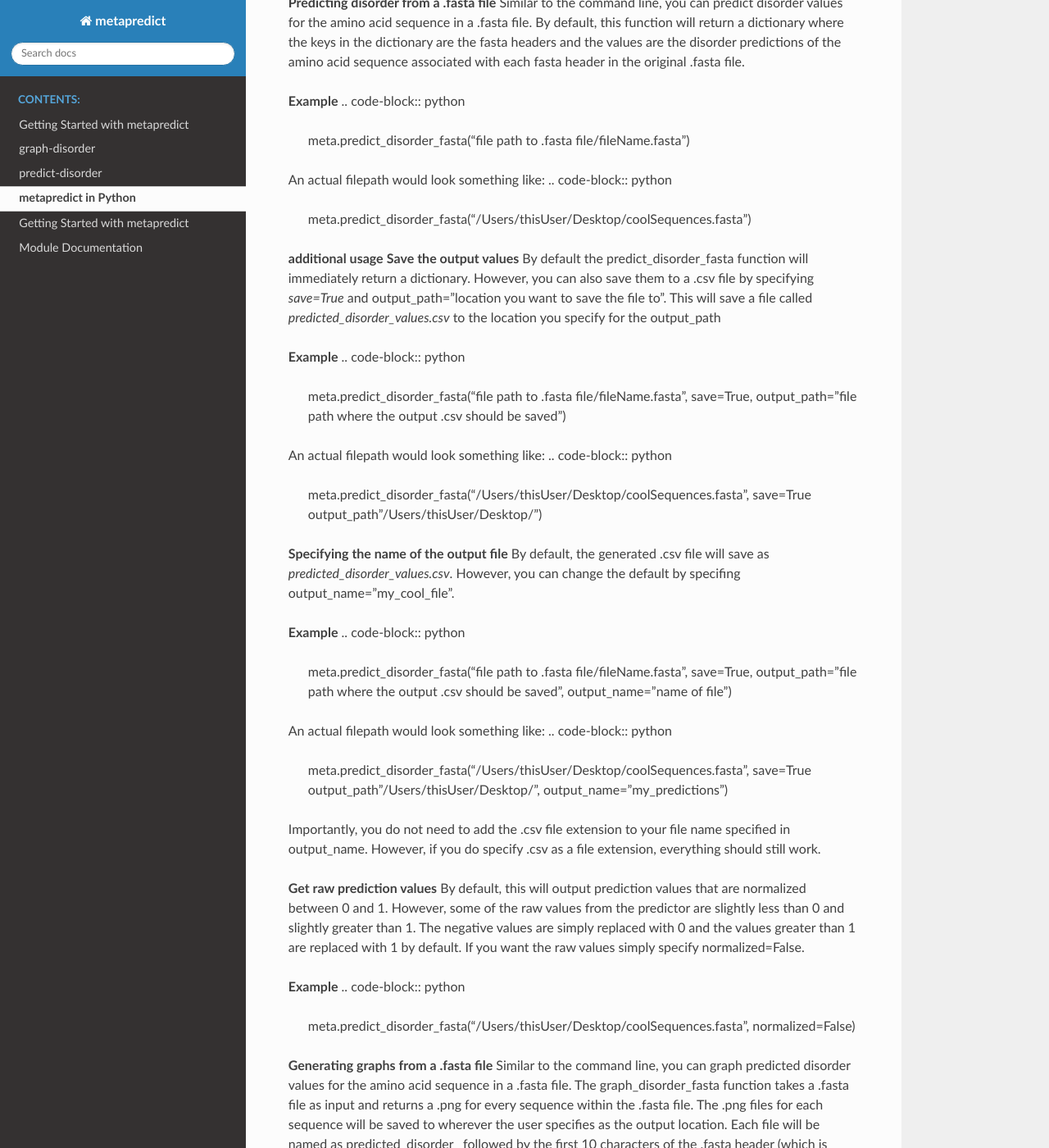
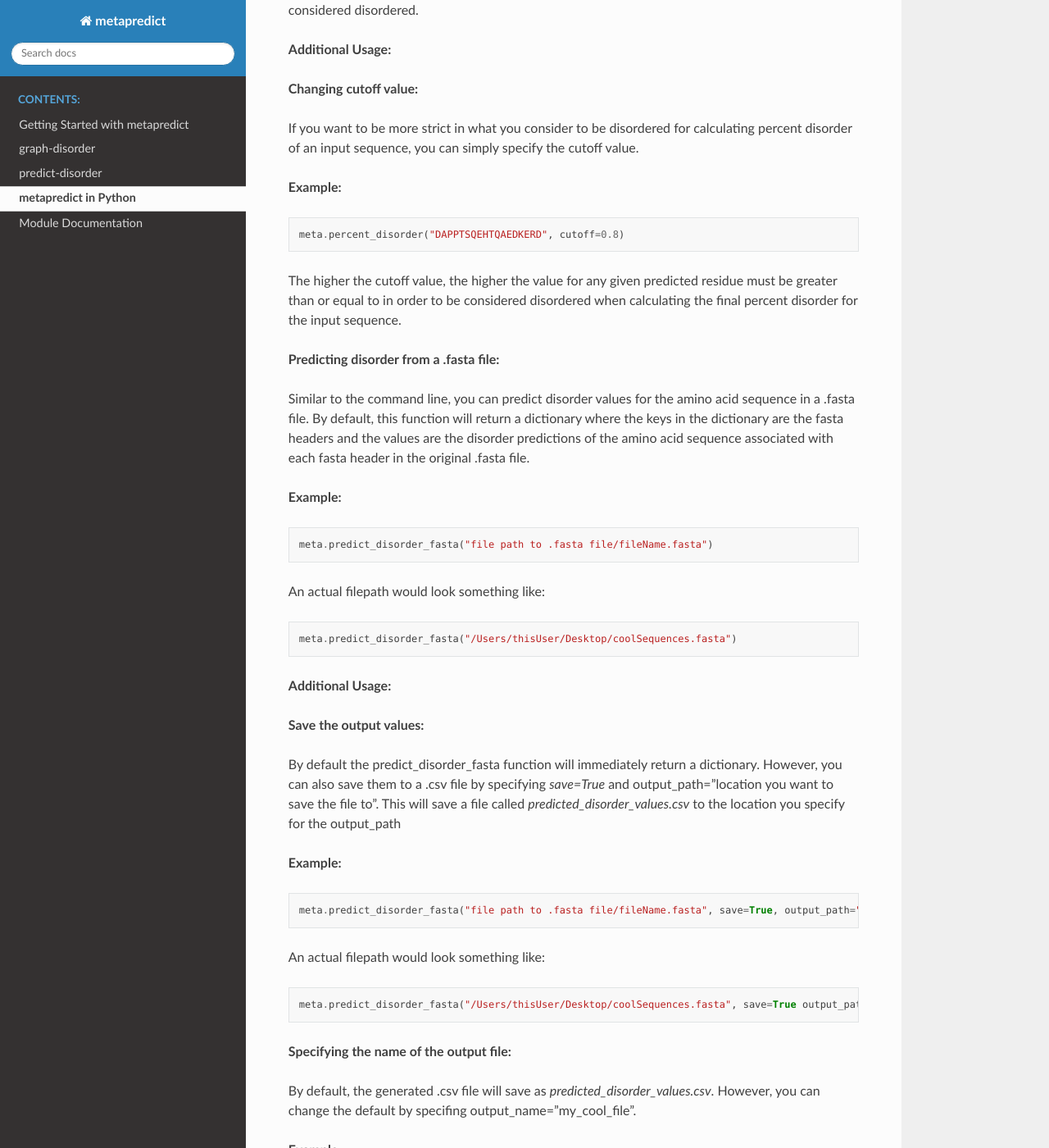
Before and after one commit to idptools/metapredict, a Sphinx documentation site: the page built from docs/usage/using-in-python.rst, in a window 1280 px wide and 1400 px high, scrolled down 1736 px. Shown: the whole window at 82% size. Built offline with Sphinx 7.4.7 and the Read the Docs theme 2.0.0, drawn with Linux system fonts in a browser that asks for light colours; the version number could not be read and is left out; some of the changed text lies outside the part shown.

Commit message:
further updates to documentation

```diff
--- a/docs/api.rst
+++ b/docs/api.rst
@@ -1,23 +1,10 @@
 Module Documentation
 ====================
 
-brnn_architecture.py
---------------------
+meta_predict_disorder.py
+------------------------
 
-.. automodule:: metapredict.brnn_architecture
-   :noindex:
-   :members:
-
-encode_sequence.py
-------------------
-
-.. automodule:: metapredict.encode_sequence
-   :members:
-
-metapredict.py
----------------------
-
-.. automodule:: metapredict.meta
+.. automodule:: metapredict.meta_predict_disorder
    :members:
 
 meta_graph.py
@@ -26,8 +13,14 @@ meta_graph.py
 .. automodule:: metapredict.meta_graph
    :members:
 
-meta_predict_disorder.py
-------------------------
+brnn_architecture.py
+--------------------
 
-.. automodule:: metapredict.meta_predict_disorder
+.. automodule:: metapredict.brnn_architecture
    :members:
+
+encode_sequence.py
+------------------
+
+.. automodule:: metapredict.encode_sequence
+   :members:
--- a/docs/index.rst
+++ b/docs/index.rst
@@ -14,5 +14,4 @@ Welcome to metapredict's documentation!
    usage/graph-disorder
    usage/predict-disorder
    usage/using-in-python
-   getting_started
    api
--- a/docs/usage/using-in-python.rst
+++ b/docs/usage/using-in-python.rst
@@ -11,7 +11,8 @@ First import metapredict -
 
 Once metapredict is imported you can work with individual sequences or .fasta files.
 
-**predicting disorder**
+**predicting disorder:**
+
 The predict_disorder function will return a list of predicted disorder value for each residue of the input sequence. The input sequence should be a string.
 
 .. code-block:: python
@@ -25,47 +26,58 @@ By default, the values are normalized between 1, but the user can get the raw pr
 	meta.predict_disorder("DAPTSQEHTQAEDKERDSKTHPQKKQSPS", normalized=False)
 
 
-**graphing disorder**
+**graphing disorder:**
+
 The graph_disorder function will show a plot of the predicted disorder values across the input amino acid sequence.
 
 .. code-block:: python
 
 	meta.graph_disorder("DAPTSQEHTQAEDKERDSKTHPQKKQSPS")
 
-**additional usage**
-**Changing title of generated graph**
+**Additional Usage:**
+
+**Changing title of generated graph:**
+
 There are two parameters that the user can change easily for graphing disorder. The first is the name of the title for the generate graph. The name by default is blank and the title of the graph is simply *Predicted Protein Disorder*. However, the name can be specified in order to add the name of the protein after the default title. For example, specifing name = "- PAB1" would result in a title of *Predicted Protein Disorder - PAB1*.
 
-**Example**
+**Example:**
+
 .. code-block:: python
 
 	meta.graph_disorder("DAPPTSQEHTQAEDKERD", name="Name of this nonexistant protein")
 
-**Changing the resolution of the generate graph**
+**Changing the resolution of the generate graph:**
+
 By default, the output graph has a DPI of 150. However, the user can change the DPI of the generated graph (higher values have greater resolution). To do so, simply specify DPI="Number" where the number is an integer.
 
-**Example**
+**Example:**
+
 .. code-block:: python
 
 	meta.graph_disorder("DAPPTSQEHTQAEDKERD", DPI=300)
 
 
-**Calculating percent disorder**
+**Calculating percent disorder:**
+
 The percent_disorder function will return the percent of disordered residues in a sequence (as a decimal value).
 
-**Example**
+**Example:**
+
 .. code-block:: python
 
 	meta.percent_disorder("DAPPTSQEHTQAEDKERD")
 
 By default, this uses a cutoff predicted value of equal to or greater than 0.5 for a residue to be considered disordered.
 
-**additional usage**
-**Changing cutoff value**
+**Additional Usage:**
+
+**Changing cutoff value:**
+
 If you want to be more strict in what you consider to be disordered for calculating percent disorder of an input sequence, you can simply specify the cutoff value.
 
 
-**Example**
+**Example:**
+
 .. code-block:: python
 
 	meta.percent_disorder("DAPPTSQEHTQAEDKERD", cutoff=0.8)
@@ -73,43 +85,53 @@ If you want to be more strict in what you consider to be disordered for calculat
 The higher the cutoff value, the higher the value for any given predicted residue must be greater than or equal to in order to be considered disordered when calculating the final percent disorder for the input sequence.
 
 
-**Predicting disorder from a .fasta file**
+**Predicting disorder from a .fasta file:**
+
 Similar to the command line, you can predict disorder values for the amino acid sequence in a .fasta file. By default, this function will return a dictionary where the keys in the dictionary are the fasta headers and the values are the disorder predictions of the amino acid sequence associated with each fasta header in the original .fasta file.
 
-**Example**
+**Example:**
+
 .. code-block:: python
 
 	meta.predict_disorder_fasta("file path to .fasta file/fileName.fasta")
 
 An actual filepath would look something like:
+
 .. code-block:: python
 
 	meta.predict_disorder_fasta("/Users/thisUser/Desktop/coolSequences.fasta")
 
 
-**additional usage**
-**Save the output values**
+**Additional Usage:**
+
+**Save the output values:**
+
 By default the predict_disorder_fasta function will immediately return a dictionary. However, you can also save them to a .csv file by specifying *save=True* and output_path="location you want to save the file to". This will save a file called *predicted_disorder_values.csv* to the location you specify for the output_path
 
-**Example**
+**Example:**
+
 .. code-block:: python
 
 	meta.predict_disorder_fasta("file path to .fasta file/fileName.fasta", save=True, output_path="file path where the output .csv should be saved")
 
 An actual filepath would look something like:
+
 .. code-block:: python
 
 	meta.predict_disorder_fasta("/Users/thisUser/Desktop/coolSequences.fasta", save=True output_path"/Users/thisUser/Desktop/")
 
-**Specifying the name of the output file**
+**Specifying the name of the output file:**
+
 By default, the generated .csv file will save as *predicted_disorder_values.csv*. However, you can change the default by specifing output_name="my_cool_file".
 
-**Example**
+**Example:**
+
 .. code-block:: python
 
 	meta.predict_disorder_fasta("file path to .fasta file/fileName.fasta", save=True, output_path="file path where the output .csv should be saved", output_name="name of file")
 
 An actual filepath would look something like:
+
 .. code-block:: python
 
 	meta.predict_disorder_fasta("/Users/thisUser/Desktop/coolSequences.fasta", save=True output_path"/Users/thisUser/Desktop/", output_name="my_predictions")
@@ -119,54 +141,67 @@ Importantly, you do not need to add the .csv file extension to your file name sp
 **Get raw prediction values**
 By default, this will output prediction values that are normalized between 0 and 1. However, some of the raw values from the predictor are slightly less than 0 and slightly greater than 1. The negative values are simply replaced with 0 and the values greater than 1 are replaced with 1 by default. If you want the raw values simply specify normalized=False.
 
-**Example**
+**Example:**
+
 .. code-block:: python
 
 	meta.predict_disorder_fasta("/Users/thisUser/Desktop/coolSequences.fasta", normalized=False)
 
 
-**Generating graphs from a .fasta file**
+**Generating graphs from a .fasta file:**
+
 Similar to the command line, you can graph predicted disorder values for the amino acid sequence in a .fasta file. The graph_disorder_fasta function takes a .fasta file as input and returns a .png for every sequence within the .fasta file. The .png files for each sequence will be saved to wherever the user specifies as the output location. Each file will be named as predicted\_disorder\_ followed by the first 10 characters of the .fasta header (which is typically the unique identifier for the protein). For example, a fasta header of >sp|Q8N6T3|ARFG1_HUMAN will return a file saved as *predicted_disorder_sp|Q8N6T3|.png*. Additionally, the title of each graph is automatically generated and will have the title Predicted Protein Disorder followed by the first 10 characters of the .fasta header. In the previous example, the graph would be titled *Predicted Protein Disorder sp|Q8N6T3|*.
 
-**WARNING**
+**WARNING:**
+
 This command will generate a .png file for ***every*** sequence in the .fasta file. If you have 1,000 sequences in a .fasta file, it will generate **1,000** files. Therefore, I recommend saving the output to a dedicated folder (or at least not your Desktop...).
 
-**Example**
+**Example:**
+
 .. code-block:: python
 
 	meta.graph_disorder_fasta("file path to .fasta file/fileName.fasta", output_path="file path of where to save output graphs")
 
 An actual filepath would look something like:
+
 .. code-block:: python
 
 	meta.graph_disorder_fasta("/Users/thisUser/Desktop/coolSequences.fasta", output_path="/Users/thisUser/Desktop/folderForGraphs")
 
 
 
-**Additional Usage**
-**Changing resolution of save graphs**
+**Additional Usage:**
+
+**Changing resolution of save graphs:**
+
 By default, the output files have a DPI of 150. However, the user can change the DPI of the output files (higher values have greater resolution but take up more space). To change the DPI, specify DPI=# where # is an whole integer number.
 
-**Example**
+**Example:**
+
 .. code-block:: python
 
 	meta.graph_disorder_fasta("/Users/thisUser/Desktop/coolSequences.fasta", DPI=300, output_path="/Users/thisUser/Desktop/folderForGraphs")
 
-**Remove non-alphabetic characters from file name**
+**Remove non-alphabetic characters from file name:**
+
 By default, the output files contain characters that are non-alphabetic (example *predicted_disorder_sp|Q8N6T3|.png*). This is not a problem on some operating systems, while others do not allow files to have names that contain certain characters. To get around this, you can add the --remove_characters flag. This will remove all non-alphabetic characters from the .fasta header when saving the file. The previous example with the header >sp|Q8N6T3|ARFG1_HUMAN would now save as *predicted_disorder_spQ8N726AR.png*.
 
-**Example**
+**Example:**
+
 .. code-block:: python
 
 	meta.graph_disorder_fasta("/Users/thisUser/Desktop/coolSequences.fasta", DPI=300, output_path="/Users/thisUser/Desktop/folderForGraphs", remove_characters=True)
 
-**Viewing generated graphs without saving**
+**Viewing generated graphs without saving:**
+
 The default behavior for the graph_disorder_fasta function is to save the generated graphs for viewing elsewhere. However, the user can choose to view the generated graphs without saving them.
 
-**WARNING**
-If you choose to view the generated graphs instead of saving them, you can only view one at a time and each must be closed before the next will open. This is not a problem if you only have around 10 sequences in your .fasta file. However, if you have 1,000 sequences in a .fasta file, you will have to close out ***1,000*** graphs. This isn't a problem if you don't mind clicking... a lot.
+**WARNING:**
 
-**Example**
+If you choose to view the generated graphs instead of saving them, you can only view one at a time and each must be closed before the next will open. This is not a problem if you only have around 10 sequences in your .fasta file. However, if you have 1,000 sequences in a .fasta file, you will have to close out **1,000** graphs. This isn't a problem if you don't mind clicking... a lot.
+
+**Example:**
+
 .. code-block:: python
 
 	meta.graph_disorder_fasta("/Users/thisUser/Desktop/coolSequences.fasta", save=False)
```
Also changed, not shown: docs/usage/graph-disorder.rst (+15 -8 lines), docs/usage/predict-disorder.rst (+8 -4 lines), 2 other files.
